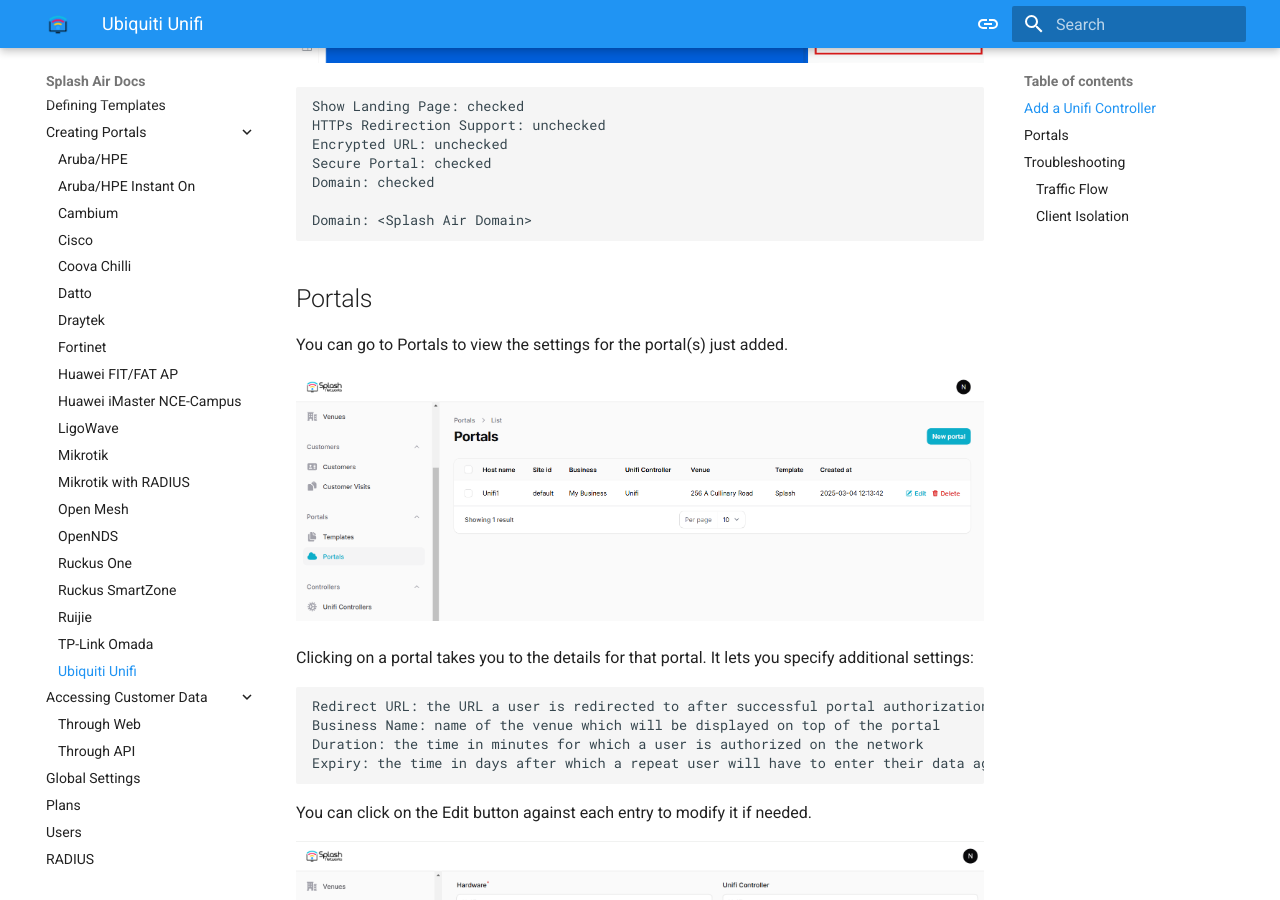
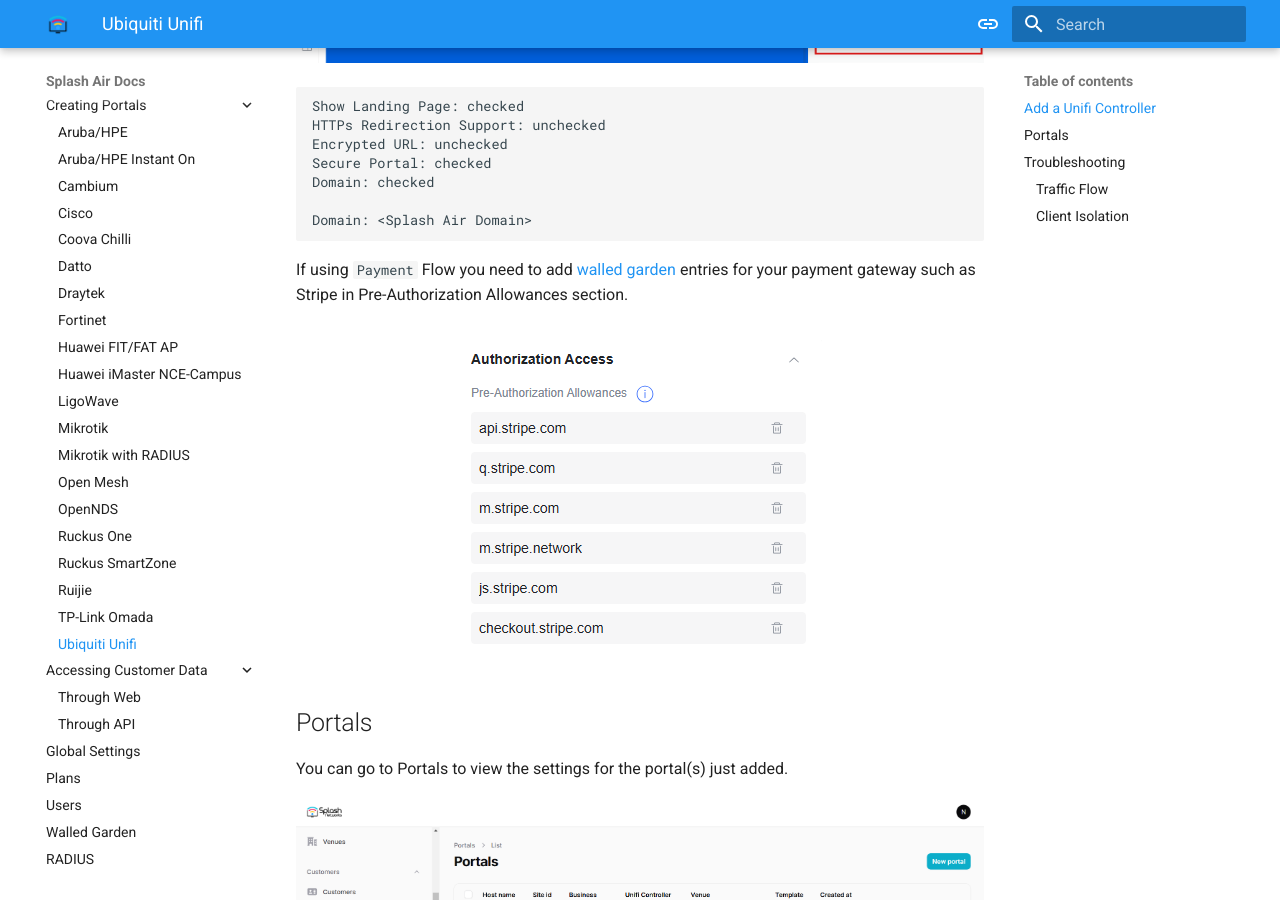
Before and after one commit to splash-networks/admin-panel-doc, an MkDocs documentation site: the page built from docs/portals/unifi.md, in a window 1280 px wide and 900 px high, scrolled down 2992 px. Built offline with MkDocs 1.6.1 and Material for MkDocs 9.7.7, drawn with Linux system fonts in a browser that asks for light colours.

Commit message:
walled garden

````diff
--- a/docs/portals/unifi.md
+++ b/docs/portals/unifi.md
@@ -41,6 +41,12 @@
 
 Domain: <Splash Air Domain>
 ```
+
+If using `Payment` Flow you need to add [walled garden](walled-garden.md) entries for your payment gateway such as Stripe in Pre-Authorization Allowances section.
+
+<figure markdown="1">
+![Unifi Portals](../assets/images/portals/unifi/walled-garden.png)
+</figure>
 
 ## Portals
 
--- a/mkdocs.yml
+++ b/mkdocs.yml
@@ -37,6 +37,7 @@
   - Global Settings: global-settings.md
   - Plans: plans.md
   - Users: users.md
+  - Walled Garden: walled-garden.md
   - RADIUS: radius.md
 theme:
   name: material
````
Also changed, not shown: docs/defining-templates.md (+2 -2 lines), docs/global-settings.md (+2 -0 lines), docs/plans.md (+0 -2 lines), docs/walled-garden.md (added, +15 -0 lines), docs/assets/images/portals/unifi/walled-garden.png (added).
